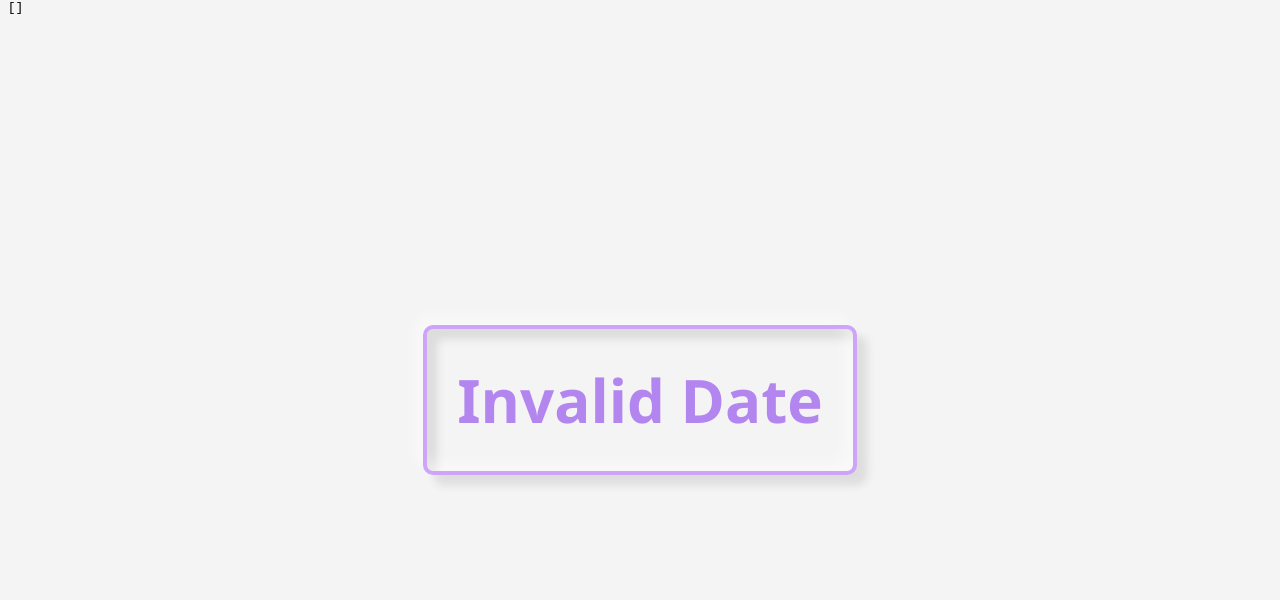
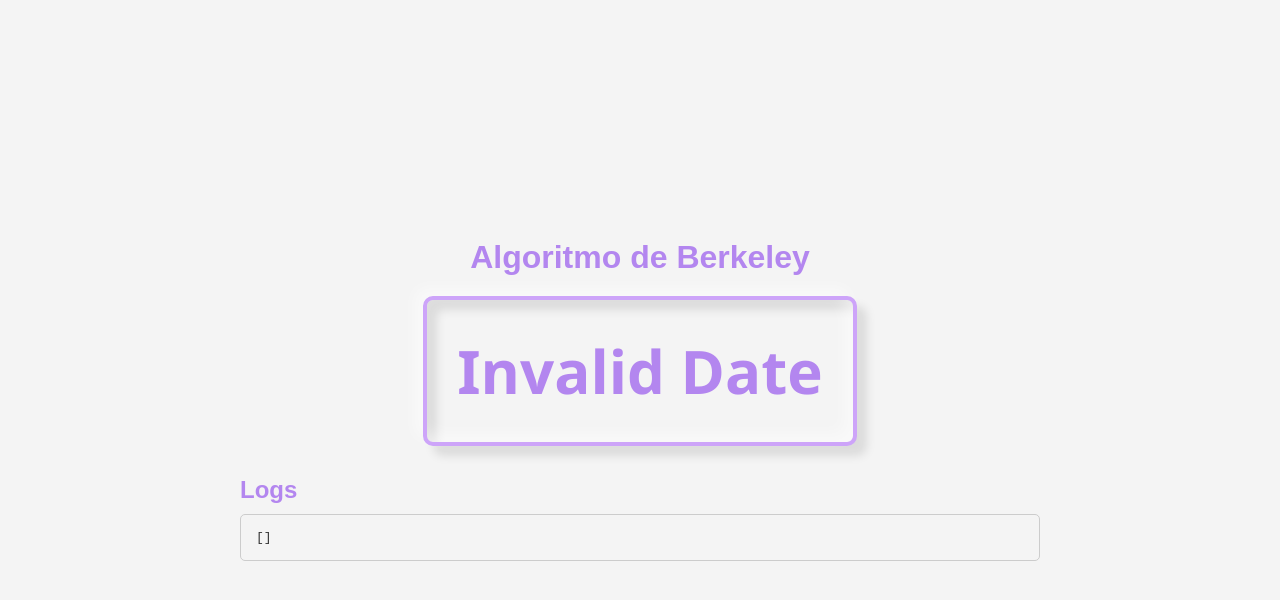
Before and after one commit to SebasGrosso/Lab-3, a website: page Client/public/index.html in a window 1280 px wide. Drawn offline with nearby package versions, Linux system fonts and the light colour scheme; no server answers.

Commit message:
Se termina la intrefaz de los clientes y más cositas

```diff
--- a/Client/public/client.js
+++ b/Client/public/client.js
@@ -4,7 +4,7 @@ new Vue({
         logicalTime: '',
         ipClientBack:'',
         portClientBack:'',
-        clientLogs: []
+        clientLogs:  []
     },
     methods: {
         // Método para conectarse por websockets al back del cliente
--- a/Client/public/index.html
+++ b/Client/public/index.html
@@ -3,21 +3,27 @@
 <head>
     <meta charset="UTF-8">
     <meta name="viewport" content="width=device-width, initial-scale=1.0">
-    <title>Algorimto de Berkeley</title>
+    <title>Algoritmo de Berkeley</title>
     <script src="/socket.io/socket.io.js"></script>
     <link rel="stylesheet" href="styles.css">
     <script src="https://cdn.jsdelivr.net/npm/vue@2"></script>
 </head>
 <body>
-    <div id="app">
-        <section>
-            <div  class="clock">
-                <span id="time">{{ formatTime(logicalTime) }} {{portClientBack}}</span>
-            </div>
-        </section>
-        <div>
-            <pre> {{ clientLogs }}</pre>
-        </div>
+    <div id="app" class="container">
+        <header>
+            <h1>Algoritmo de Berkeley</h1>
+        </header>
+        <main>
+            <section class="clock-section">
+                <div class="clock">
+                    <span id="time">{{ formatTime(logicalTime) }}</span>
+                </div>
+            </section>
+            <section class="log-section">
+                <h2>Logs</h2>
+                <pre>{{ clientLogs }}</pre>
+            </section>
+        </main>
     </div>
     <script src="client.js"></script>
 </body>
--- a/Client/public/styles.css
+++ b/Client/public/styles.css
@@ -1,26 +1,49 @@
-*{
-    margin:0;
+* {
+    margin: 0;
     padding: 0;
+    box-sizing: border-box;
 }
 
-body{
-    background-color: #f4f4f4;
-    font-family: sans-serif;
-
-}
-
-section{
-    position: fixed;
-    width: 100%;
-    height: 100%;
-    top: 0;
-    left: 0;
+body {
     display: flex;
     justify-content: center;
     align-items: center;
+    background-color: #f4f4f4;
+    font-family: sans-serif;
+    height: 100vh;
+    color: #333;
 }
 
-.clock{
+.container {
+    display: flex;
+    flex-direction: column;
+    align-items: center;
+    width: 90%;
+    max-width: 800px;
+}
+
+header {
+    text-align: center;
+    margin-bottom: 20px;
+}
+
+h1 {
+    font-size: 2em;
+    color: #b386ef;
+}
+
+main {
+    width: 100%;
+}
+
+.clock-section {
+    display: flex;
+    justify-content: center;
+    align-items: center;
+    margin-bottom: 30px;
+}
+
+.clock {
     font-family: 'Segoe UI', Tahoma, Geneva, Verdana, sans-serif;
     display: inline-block;
     background-color: #f4f4f4;
@@ -35,3 +58,27 @@ section{
                 inset -8px -8px 15px rgba(255,255,255,0.5),
                 inset 10px 10px 10px rgba(0,0,0,0.1);
 }
+
+.log-section {
+    width: 100%;
+    margin-top: 20px;
+}
+
+h2 {
+    font-size: 1.5em;
+    margin-bottom: 10px;
+    color: #b386ef;
+}
+
+pre {
+    padding: 15px;
+    background-color: #f4f4f4;
+    color: #333;
+    border: 1px solid #ccc;
+    border-radius: 5px;
+    font-size: 1em;
+    overflow-x: auto;
+    width: 100%;
+    max-height: 400px;
+    white-space: pre-wrap;
+}
--- a/Coordinator/package.json
+++ b/Coordinator/package.json
@@ -13,6 +13,8 @@
     "cors": "^2.8.5",
     "dotenv": "^16.4.5",
     "express": "^4.21.1",
-    "socket.io": "^4.8.1"
+    "open": "^10.1.0",
+    "socket.io": "^4.8.1",
+    "ssh2": "^1.16.0"
   }
 }
```
Also changed, not shown: Coordinator/coordinator_back.js (+76 -4 lines), Coordinator/public/coordinator.js (+7 -19 lines), Coordinator/public/index.html (+6 -3 lines), 1 other file.
